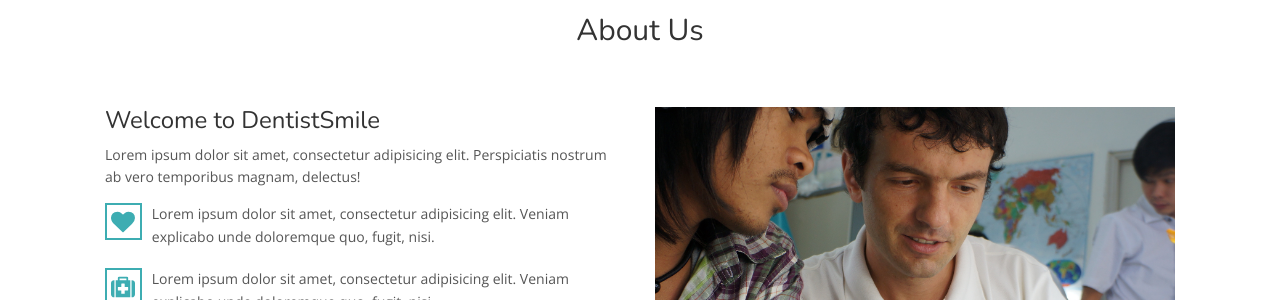
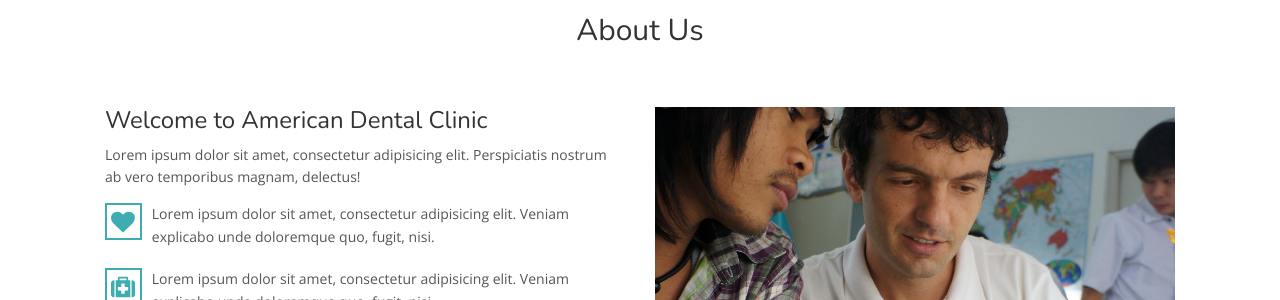
Before and after one commit to tech-g2k/adcpp, a Jekyll site: the page built from index.html, in a window 1280 px wide and 900 px high, scrolled down 726 px. Shown: the part 156-456 px from the top of the window. Built offline with Jekyll 4.4.1, drawn with Linux system fonts in a browser that asks for light colours; nearby versions of some CDN libraries.

Commit message:
Fix location link jump.

```diff
--- a/_includes/about-us.html
+++ b/_includes/about-us.html
@@ -5,7 +5,7 @@
 
         <div class="row">
             <div class="col-sm-6">
-                <h3>Welcome to DentistSmile</h3>
+                <h3>Welcome to American Dental Clinic</h3>
                 <p>Lorem ipsum dolor sit amet, consectetur adipisicing elit. Perspiciatis nostrum ab vero temporibus magnam, delectus!</p>
 
                 <div class="media">
--- a/_includes/map-Google.html
+++ b/_includes/map-Google.html
@@ -1,7 +1,9 @@
 <!-- Start Map --
 <div id="location" class="map" data-zoom="{{ site.map.zoom }}" data-address="{{ site.map.address }}" data-address-details="<img src='{{ site.map.address_details }}'>"></div>
 -- End Map -->
+<div id="location"</div>
 <p align="center">
+    <h2 class="section-title">Location</h2>
     <iframe src="https://www.google.com/maps/embed?pb=!1m14!1m8!1m3!1d31268.87465988155!2d104.899631!3d11.579839!3m2!1i1024!2i768!4f13.1!3m3!1m2!1s0x0%3A0x0!2zMTHCsDM0JzQ3LjQiTiAxMDTCsDUzJzU4LjciRQ!5e0!3m2!1sen!2sus!4v1634443662521!5m2!1sen!2sus"
         width="100%" height="600"
         style="border:0;"
```
